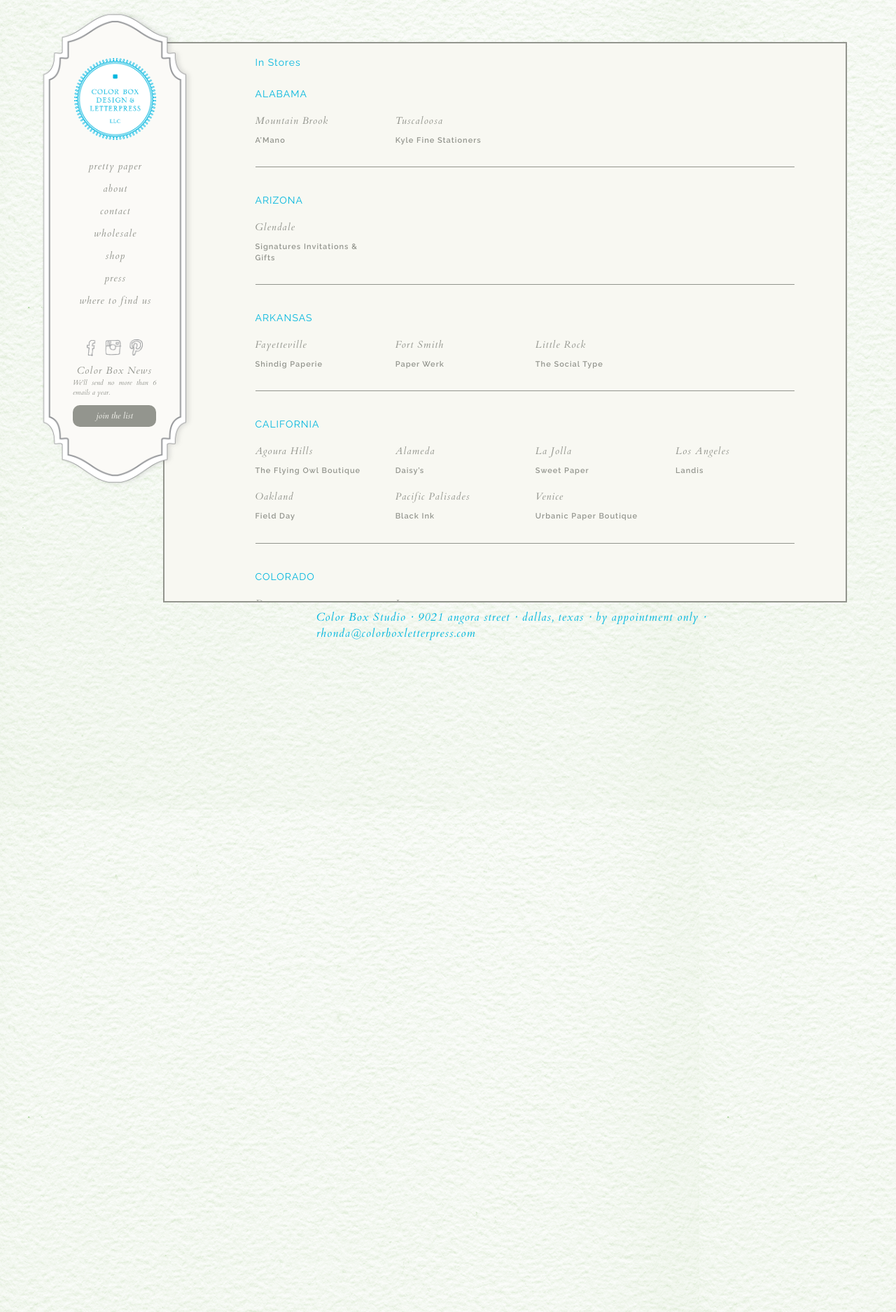
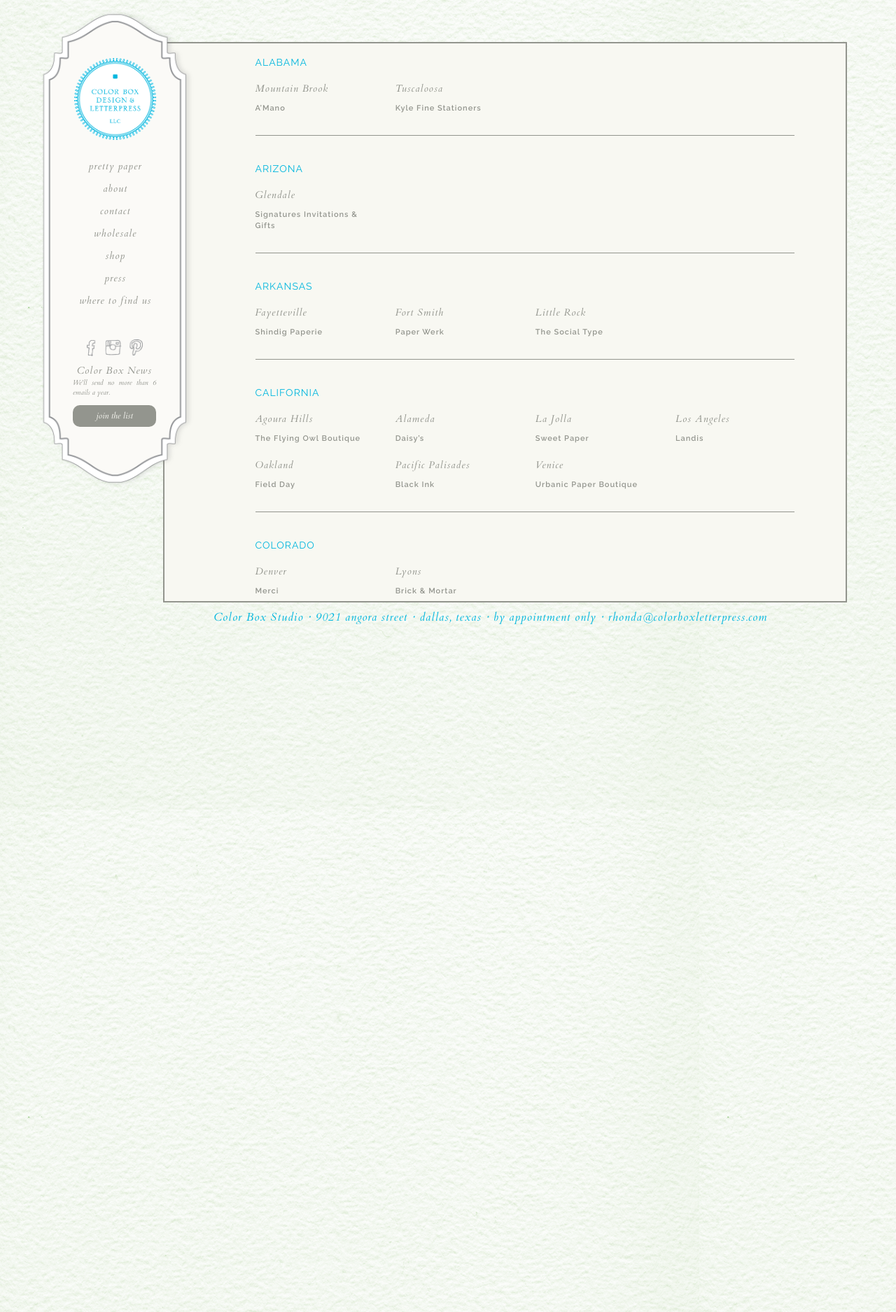
Before and after one commit to jjwebstuff/colorbox, a Jekyll site: the page built from find-us.html, in a window 1280 px wide. Shown: the top 1875 px of the page at 70% size. Built offline with Jekyll 4.4.1, drawn with Linux system fonts in a browser that asks for light colours; nearby versions of some CDN libraries.

Commit message:
Update footer and find up

```diff
--- a/_layouts/default.html
+++ b/_layouts/default.html
@@ -13,7 +13,7 @@
 			    </div>
 			</div>
 			<div class="row">
-				<div class="col-sm-offset-3 col-sm-9">
+				<div class="col-sm-offset-1 col-sm-11">
 					<p class="footer-info">Color Box Studio ⋅ 9021 angora street ⋅ dallas, texas ⋅ by appointment only ⋅ <a href="mailto:rhonda@colorboxletterpress.com?subject=Color Box: Questions">rhonda@colorboxletterpress.com</a></p>
 				</div>
 			</div>
--- a/find-us.html
+++ b/find-us.html
@@ -3,11 +3,11 @@
 title: Color Box
 ---
 
-<div class="row"><!-- Find Us -->
+<!-- <div class="row">
   <div class="col-xs-12 col-sm-11">
     <h1 class"text-uppercase">In Stores</h1>
   </div>
-</div>
+</div> -->
 <div class="row"><!-- Alabama -->
   <div class="col-xs-12 col-sm-11">
     <h1 class="text-uppercase">ALABAMA</h1>
@@ -700,11 +700,11 @@
 </div>
 <hr class="find-us">
 <!-- International -->
-<div class="row">
+<!-- <div class="row">
   <div class="col-xs-12 col-sm-11">
     <h1 class"text-uppercase">International</h1>
   </div>
-</div>
+</div> -->
 <div class="row"><!-- Austrialia -->
   <div class="col-xs-12 col-sm-11">
     <h1 class="text-uppercase">AUSTRALIA</h1>
@@ -729,11 +729,11 @@
 </div>
 <hr class="find-us">
 <!-- Online -->
-<div class="row">
+<!-- <div class="row">
   <div class="col-xs-12 col-sm-11">
     <h1 class"text-uppercase">Online</h1>
   </div>
-</div>
+</div> -->
 <div class="row"><!-- online -->
   <div class="col-xs-12 col-sm-11">
     <h1 class="text-uppercase">ONLINE</h1>
```
